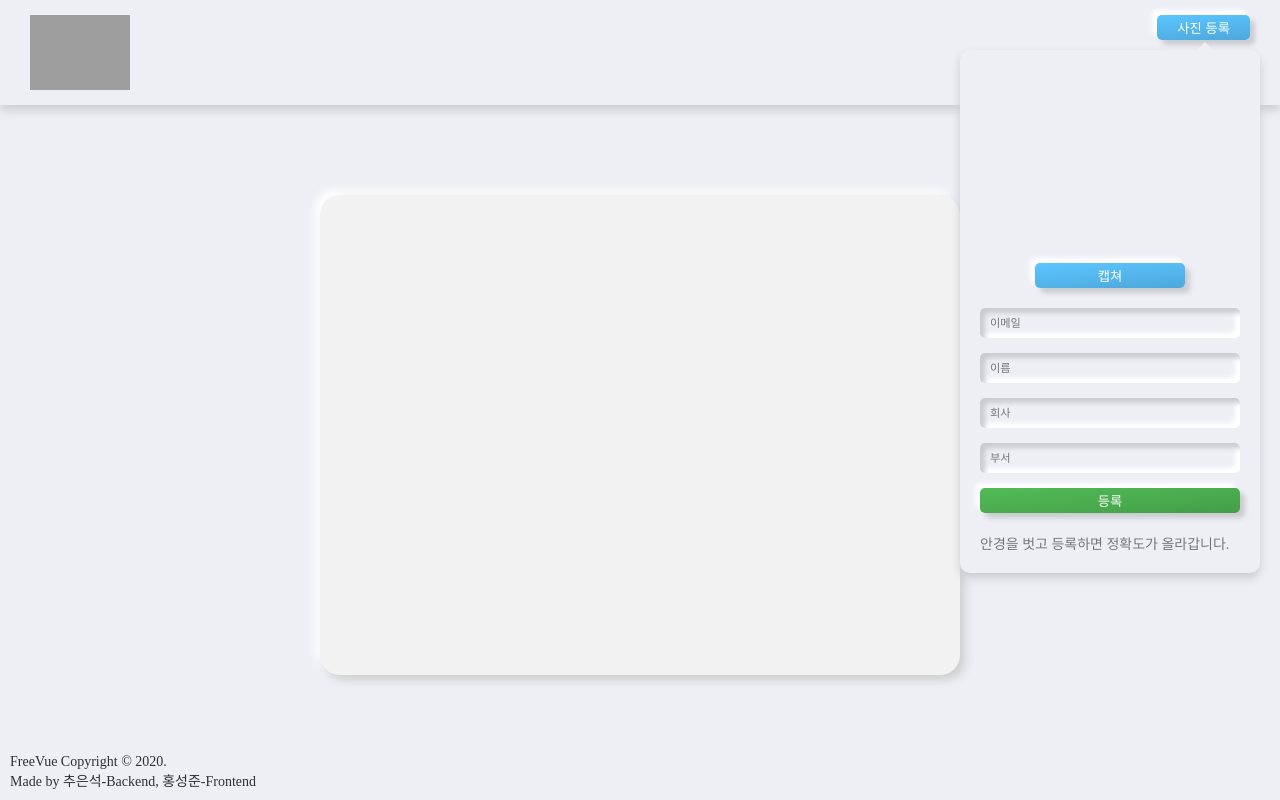
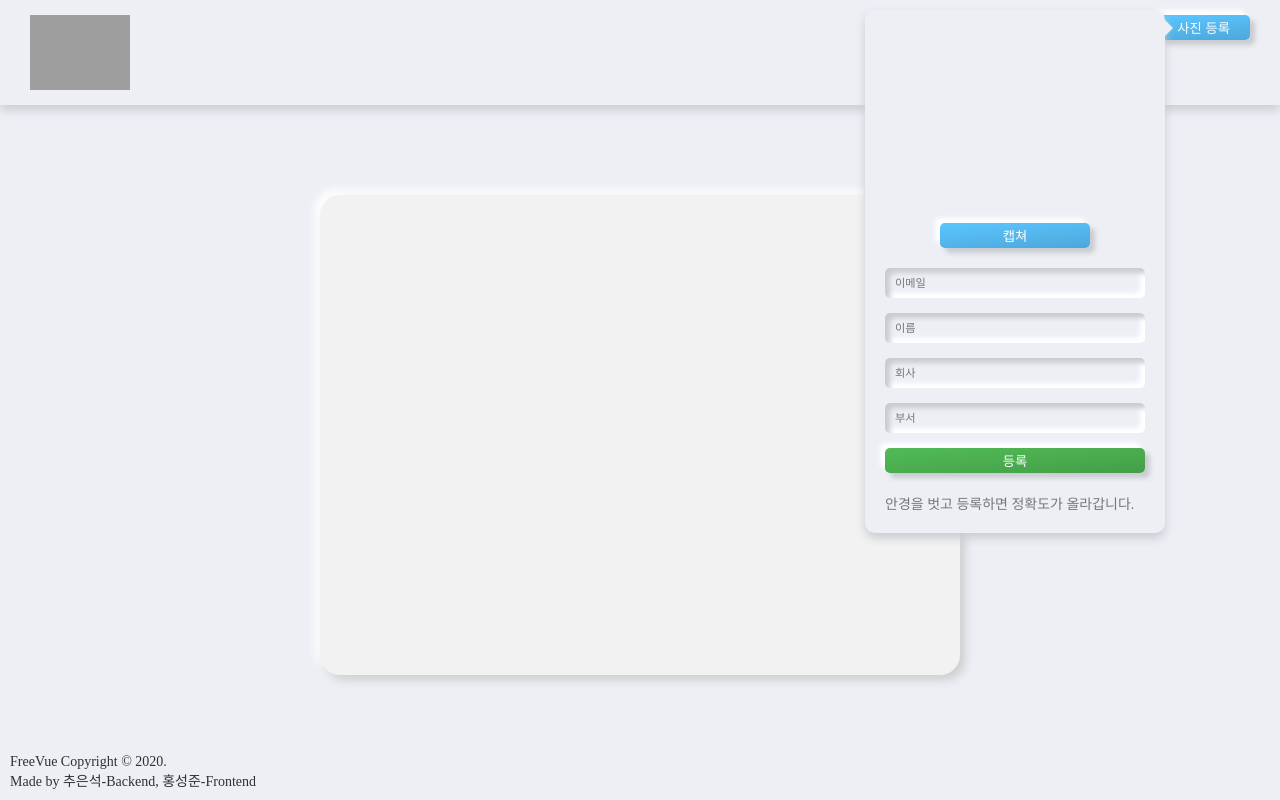
Before and after one commit to freevuehub/face-check, a React (Create React App) app: page / in a window 1280 px wide. Both pictures are taken after a click on the button "사진 등록". Built offline with nearby package versions, Linux system fonts and the light colour scheme; no server answers; grey boxes are pictures that could not be loaded.

Commit message:
[UX/UI]: form 위치 재조정

```diff
--- a/src/components/AddImageForm.jsx
+++ b/src/components/AddImageForm.jsx
@@ -8,8 +8,8 @@ import { postAddImage } from '../axios'
 
 const StyledForm = styled.div`
   position: fixed;
-  right: 20px;
-  top: 50px;
+  right: 115px;
+  top: 10px;
   min-width: 300px;
   z-index: 110;
   background: #edeff5;
@@ -44,13 +44,13 @@ const StyledForm = styled.div`
   &:before {
     content: '';
     display: block;
-    border-bottom: 8px solid #edeff5;
-    border-right: 8px solid transparent;
-    border-left: 8px solid transparent;
+    border-top: 8px solid transparent;
+    border-bottom: 8px solid transparent;
+    border-left: 8px solid #edeff5;
     position: absolute;
-    top: -8px;
-    left: 245px;
-    transform: translateX(-50%);
+    top: 10px;
+    right: -8px;
+    z-index: 120;
   }
 `
 
```
